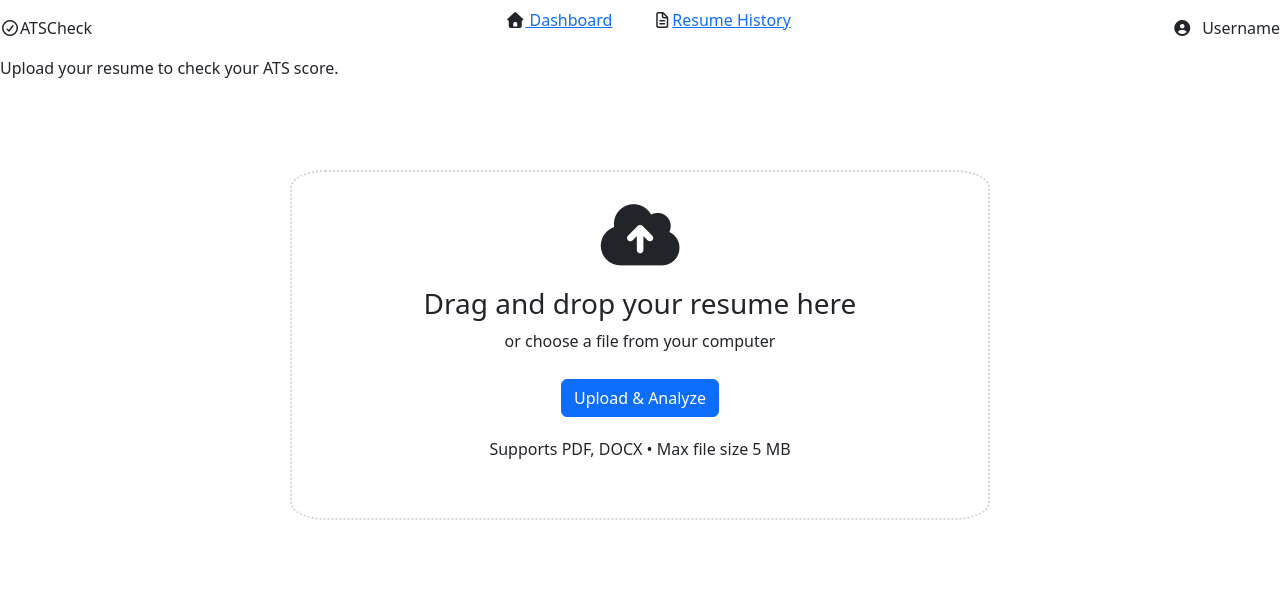
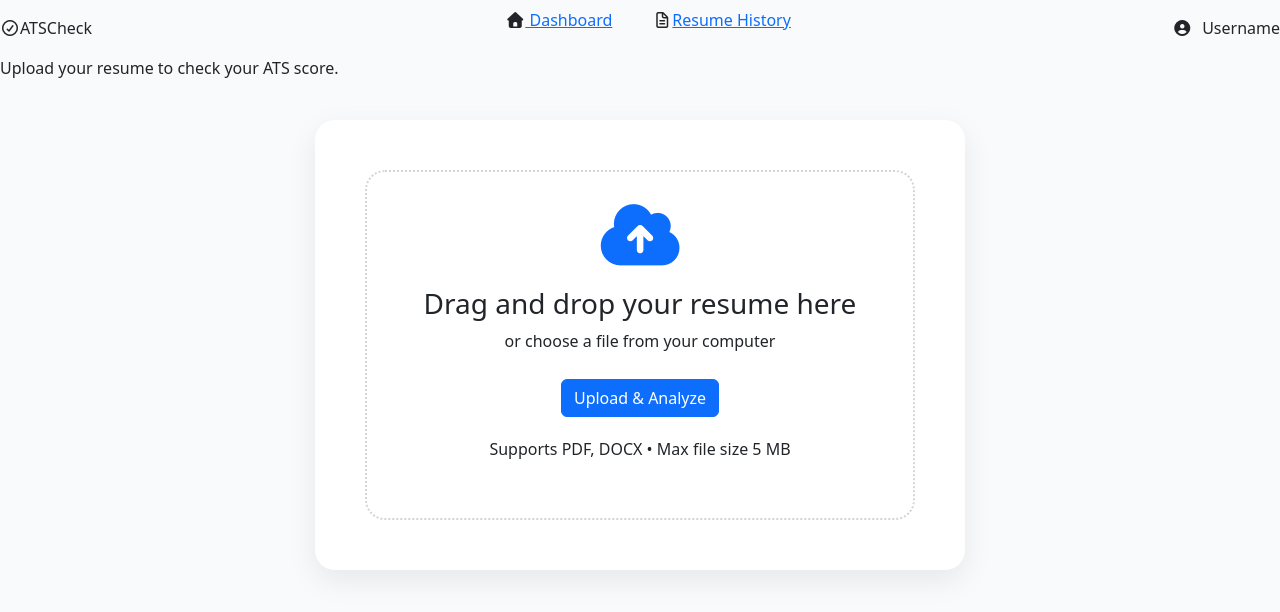
Before and after one commit to AR-AniketRaj/ATSCheck, a React app in the folder frontend/: page /dashboard in a window 1280 px wide. Shown: the top 612 px of the page. Built offline with nearby package versions, Linux system fonts and the light colour scheme; the HTML template or start-up script is replaced by a standard one.

Commit message:
improve ui of upload card

```diff
--- a/frontend/src/components/UploadCard/UploadCard.css
+++ b/frontend/src/components/UploadCard/UploadCard.css
@@ -1,10 +1,24 @@
+.upload-wrapper {
+    background: white;
+    border-radius: 20px;
+    width: 650px;
+    height: 450px;
+    border: 0 solid black;
+
+    box-shadow: 0 10px 30px rgba(0, 0, 0, 0.08);
+
+    display: flex;
+    justify-content: center;
+    align-items: center;
+}
+
+
 .upload-card {
-    width: 700px;
+    width: 550px;
     height: 350px;
     border: 2px dotted #d1d5db;;
-    border-radius: 5%;
+    border-radius: 20px;
     padding: 10px;
-    margin: 50px;
     text-align: center;
 }
 
@@ -28,3 +42,20 @@
     margin: 10px;
     padding: 10px;
 }
+
+.upload-icon {
+    color: #0d6efd;
+}
+
+
+.upload-card:hover {
+    border-color:  #2563EB;
+    background-color: #EFF6FF;
+    cursor: pointer;
+    box-shadow: 0 12px 35px rgba(37, 99, 235, 0.08);
+}
+
+.upload-card {
+    transition: border-color 0.3s ease,
+                background-color 0.5s ease;
+}
--- a/frontend/src/components/UploadCard/UploadCard.jsx
+++ b/frontend/src/components/UploadCard/UploadCard.jsx
@@ -2,6 +2,7 @@ import "./UploadCard.css";
 
 function UploadCard() {
   return (
+    <div className="upload-wrapper">
     <div className="upload-card">
       <div className="upload-icon">
         <i className="fa-solid fa-cloud-arrow-up"></i>
@@ -19,6 +20,7 @@ function UploadCard() {
         <p>Supports PDF, DOCX • Max file size 5 MB</p>
       </div>
     </div>
+    </div>
   );
 }
 
--- a/frontend/src/pages/Dashboard.css
+++ b/frontend/src/pages/Dashboard.css
@@ -1,5 +1,10 @@
 .upload-container {
-    display: flex;
-    justify-content: center;
-    margin-top: 40px;
+  display: flex;
+  justify-content: center;
+  margin-top: 40px;
 }
+
+.dashboard {
+    min-height: 100vh;
+  background-color: #f8fafc;
+}
--- a/frontend/src/pages/Dashboard.jsx
+++ b/frontend/src/pages/Dashboard.jsx
@@ -5,13 +5,13 @@ import "./Dashboard.css";
 
 function Dashboard() {
   return (
-    <>
+    <div className="dashboard">
       <Navbar />
       <WelcomeSection />
       <div className="upload-container">
         <UploadCard />
       </div>
-    </>
+    </div>
   );
 }
 
```
